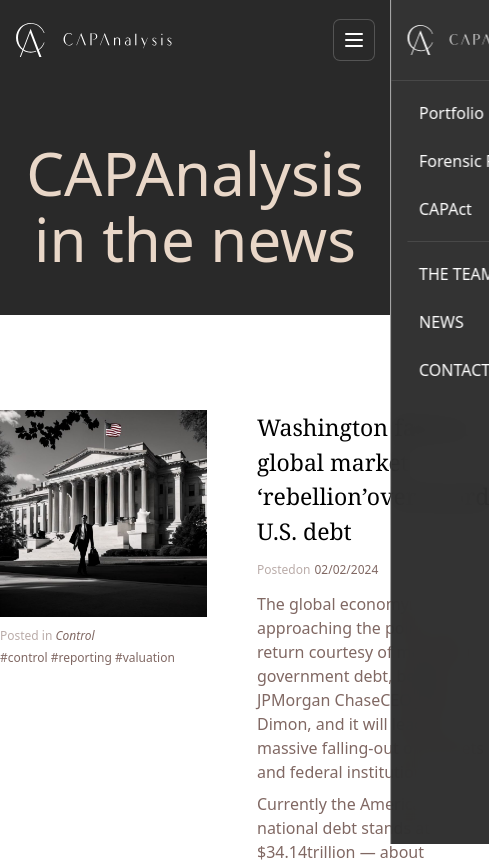
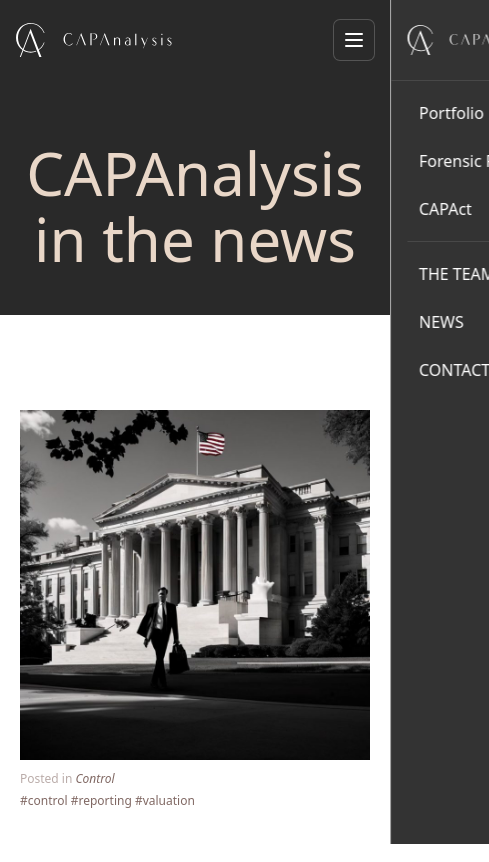
Before and after one commit to pierre-debruyne/CapAnalysis, a Next.js app: page /news in a window 390 px wide. Shown: the top 862 px of the page, 489 px wide, since content can reach past the window. Built offline with nearby package versions, Linux system fonts and the light colour scheme.

Commit message:
feat(component): make it responsive for Article component

```diff
--- a/src/components/common/Article.tsx
+++ b/src/components/common/Article.tsx
@@ -14,9 +14,9 @@
 
 export default function Article({ imgSrc, imgAlt, title, text, text2, posted, hashtag, date}: ArticleProps) {
   return (
-    <div className="max-w-[942px] flex border-b border-[#BAACA9] gap-[50px] mx-auto py-[34px]">
+    <div className="xl:max-w-[942px] p-5 xl:p-0 flex flex-col xl:flex-row border-b border-[#BAACA9] gap-[50px] mx-auto py-[34px]">
       <div>
-        <div className="w-[207px] h-[207px] border-beige">
+        <div className="sm:w-[207px] sm:h-[207px] border-beige">
           <Image
             width={207}
             height={207}
```
